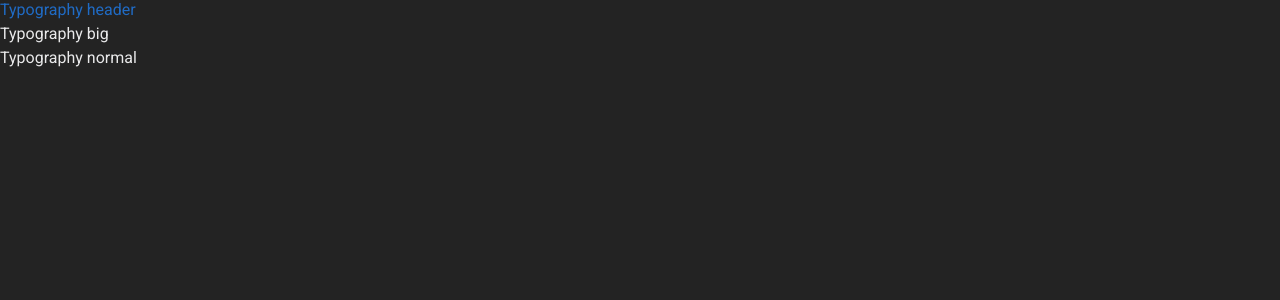
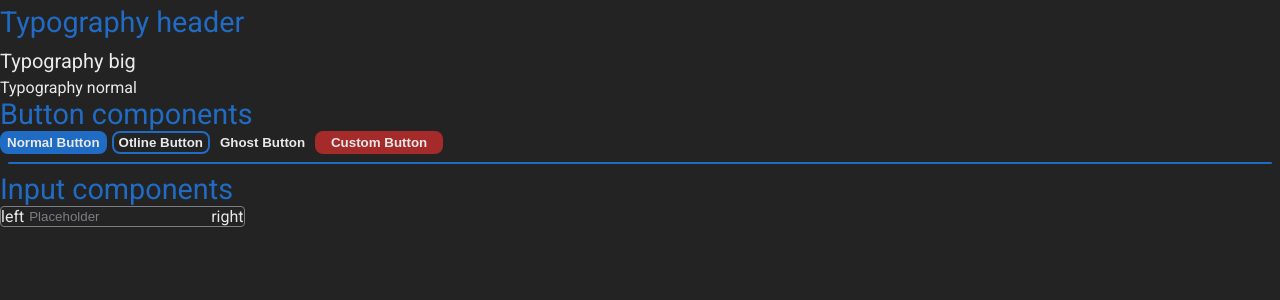
Before and after one commit to gamenarkyt/YakireUI, a React (Vite) app: page / in a window 1280 px wide. Shown: the top 300 px of the page. Built offline with nearby package versions, Linux system fonts and the light colour scheme.

Commit message:
migrate to css and fix bugs

```diff
--- a/src/components/Button/Button.module.css
+++ b/src/components/Button/Button.module.css
@@ -13,6 +13,10 @@
 
   &:active {
     filter: brightness(115%);
+  }
+
+  &:focus-visible {
+    border: 1px solid red;
   }
 }
 
--- a/src/components/Divider/Divider.module.css
+++ b/src/components/Divider/Divider.module.css
@@ -1,8 +1,9 @@
 .divider {
-  width: calc(100% - 10px);
+  display: block;
+  width: calc(100% - 16px);
   height: 2px;
 
-  margin: 5px;
+  margin: 8px;
   background-color: var(--accent);
   border-radius: var(--border-radius);
 }
--- a/src/components/Input/Input.module.css
+++ b/src/components/Input/Input.module.css
@@ -10,7 +10,6 @@
     outline: none;
     padding: 2px 5px;
     background-color: transparent;
-    // outline: none;
     border: none;
 
     &::placeholder {
--- a/src/components/Typography/Typography.module.css
+++ b/src/components/Typography/Typography.module.css
@@ -5,6 +5,7 @@
   font-size: var(--text-size-big);
 }
 .typography_header {
+  margin: 5px 0;
   color: var(--accent);
   font-size: var(--text-size-header);
 }
--- /dev/null
+++ b/src/pages/MainPage/MainPage.module.css
@@ -0,0 +1,5 @@
+.custombutton {
+  width: 8rem;
+  background-color: brown;
+  border: none;
+}
--- a/src/pages/MainPage/MainPage.tsx
+++ b/src/pages/MainPage/MainPage.tsx
@@ -1,5 +1,10 @@
+import { Button } from "@/components/Button/Button";
 import { Group } from "@/components/Group/Group";
 import { Typography } from "@/components/Typography/Typography";
+
+import styles from "./MainPage.module.css";
+import { Divider } from "@/components/Divider/Divider";
+import { Input } from "@/components/Input/Input";
 
 export const MainPage = () => {
   return (
@@ -9,6 +14,24 @@ export const MainPage = () => {
         <Typography variant="big">Typography big</Typography>
         <Typography variant="normal">Typography normal</Typography>
       </Group>
+      {/* <Divider /> */}
+      <Typography variant="header">Button components</Typography>
+      <Group>
+        <Button variant="normal">Normal Button</Button>
+        <Button variant="outline">Otline Button</Button>
+        <Button variant="ghost">Ghost Button</Button>
+        <Button variant="normal" className={styles.custombutton}>
+          Custom Button
+        </Button>
+      </Group>
+
+      <Divider />
+      <Typography variant="header">Input components</Typography>
+      <Group>
+        <Input leftComponents={<>left</>} rightComponents={<>right</>} />
+      </Group>
+
+      <Group variant="vertical"></Group>
     </div>
   );
 };
--- a/src/styles/theme.css
+++ b/src/styles/theme.css
@@ -1,3 +1,4 @@
+/* theme */
 body {
   --accent: #206bc4;
   --accent2: #206ac449;
@@ -12,3 +13,16 @@ body {
   --border-inactive: 1px solid var(--inactive);
   --border2: 2px solid var(--accent);
 }
+
+/* constants */
+body {
+  --text-size-normal: 1rem;
+  --text-size-big: 1.25rem;
+  --text-size-header: 1.8rem;
+
+  --text-weight-normal: 400;
+  --text-weight-bold: 600;
+
+  --border-radius: 0.5rem;
+  --border-radius2: 0.25rem;
+}
```
